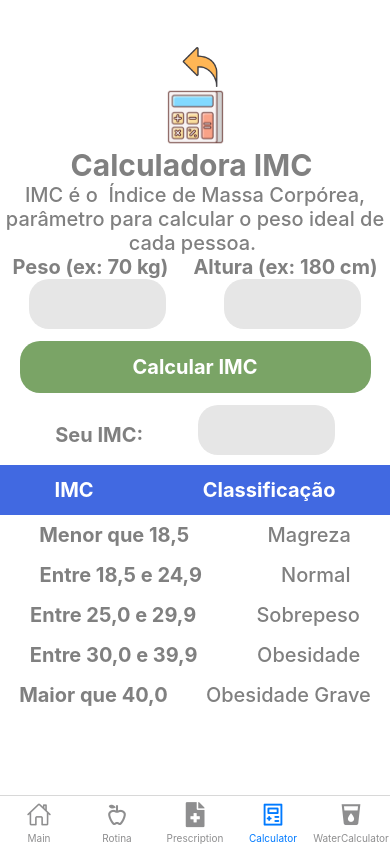
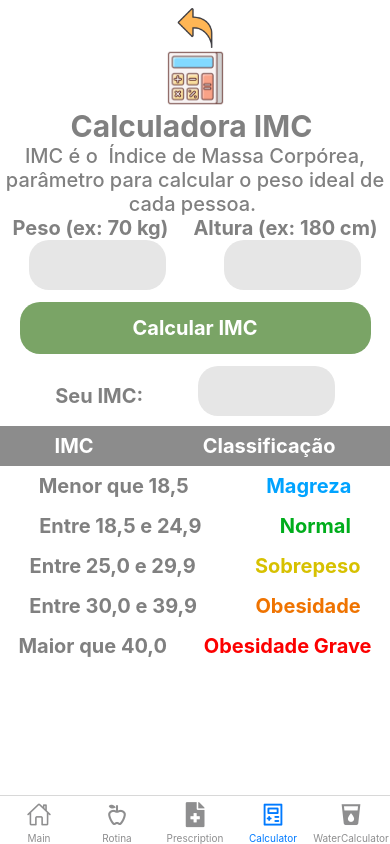
Before and after one commit to EduardoGillung/Nutri, a React Native app: screen /Calculator in a window 390 px wide. Built offline with nearby package versions, Linux system fonts and the light colour scheme.

Commit message:
imc fix and styles

```diff
--- a/package.json
+++ b/package.json
@@ -27,6 +27,7 @@
     "react-native-reanimated": "~3.3.0",
     "react-native-safe-area-context": "4.6.3",
     "react-native-screens": "~3.22.0",
+    "react-native-status-bar-height": "^2.6.0",
     "react-native-web": "~0.19.6",
     "uuid": "^9.0.1"
   },
--- a/src/Componentes/modalAddFood.js
+++ b/src/Componentes/modalAddFood.js
@@ -27,9 +27,9 @@ export function ModalAddFood({ navigation, handleClose }) {
 
         }).then(() => {
             //data saved sucessfully!
-
             console.log("Tarefa salva com sucesso do banco de dados")
             setModalError(false)
+
         })
             .catch((error) => {
                 //write failed
@@ -95,7 +95,7 @@ export function ModalAddFood({ navigation, handleClose }) {
             backgroundColor: '#f0f0f0',
             width: '90%',
             margin: 14,
-            padding: 14,
+            padding: 15,
             borderRadius: 12,
             fontSize: 16,
             fontWeight: '400',
@@ -107,7 +107,7 @@ export function ModalAddFood({ navigation, handleClose }) {
             width: '70%',
             borderRadius: 12,
             marginBottom: '5%',
-            padding: 12,
+            padding: 15,
             fontSize: 16,
             fontWeight: '400',
             color: '#7C7C7C',
--- a/src/Componentes/modalAddPrescriptions.js
+++ b/src/Componentes/modalAddPrescriptions.js
@@ -102,7 +102,7 @@ export function ModalAddPrescriptions({ handleClose, navigation }) {
             backgroundColor: '#f0f0f0',
             width: '90%',
             margin: 14,
-            padding: 14,
+            padding: 15,
             borderRadius: 12,
             fontSize: 16,
             fontWeight: '400',
@@ -114,7 +114,7 @@ export function ModalAddPrescriptions({ handleClose, navigation }) {
             width: '70%',
             borderRadius: 12,
             marginBottom: '5%',
-            padding: 12,
+            padding: 15,
             fontSize: 16,
             fontWeight: '400',
             color: '#7C7C7C',
--- a/src/Telas/addUser.js
+++ b/src/Telas/addUser.js
@@ -135,7 +135,7 @@ const styles = StyleSheet.create({
         padding: 15,
         borderRadius: 12,
         fontSize: 18,
-        fontWeight: '400',
+        fontWeight: '300',
     },
   createFailed: {
     color: 'red',
@@ -161,7 +161,7 @@ const styles = StyleSheet.create({
   returnButton: {
     height: 40,
     width: 40,
-        marginRight: '90%',
+    marginRight: '85%',
     marginBottom: '5%',
 },
 });
--- a/src/Telas/config.js
+++ b/src/Telas/config.js
@@ -43,27 +43,26 @@ const styles = StyleSheet.create({
         width: '100%',
         justifyContent: 'flex-start',
         alignItems: 'center',
+        marginTop: '15%',
 
     },
     headerText: {
        color: '#fff',
        fontSize: 32,
        fontWeight: 'bold',
-       marginTop: '3%',
-       marginBottom: '5%',
+
     },
     logo: {
         height: 60,
         width: 60,
-        marginRight: '70%',
-        marginTop: '20%',
-
+        marginRight: '75%',
+        marginTop: '5%',
     },
     text: {
         fontSize: 30,
         fontWeight: 'bold',
         color: '#fff',
-        marginTop: 40,
+        marginTop: '15%',
     },
     textLogo:{
         fontSize: 10,
--- a/src/Telas/imcCalculator.js
+++ b/src/Telas/imcCalculator.js
@@ -1,5 +1,5 @@
 import React, { useEffect, useState } from "react";
-import { View, TextInput, FlatList, StyleSheet, Image, Pressable, Text, TouchableOpacity, Keyboard } from 'react-native';
+import { View, TextInput, FlatList, StyleSheet, Image, Pressable, Text, TouchableOpacity, Keyboard, StatusBar } from 'react-native';
 
 const TelaIMCcalculator = ({ navigation }) => {
 
@@ -43,10 +43,19 @@ const TelaIMCcalculator = ({ navigation }) => {
             }
             return text;
           };
+          const getIMCColor = (imcValue) => {
+            if (imcValue < 18.5) return '#00A3FF'; // Magreza
+            if (imcValue >= 18.5 && imcValue <= 24.9) return '#00AD1C'; // Normal
+            if (imcValue >= 25.0 && imcValue <= 29.9) return '#D7C100'; // Sobrepeso
+            if (imcValue >= 30.0 && imcValue <= 39.9) return '#EF7300'; // Obesidade
+            if (imcValue >= 40.0) return '#FC0000'; // Obesidade Grave
+            return 'gray'; // Caso de erro ou valor não definido
+        };
 
 
     return (
         <View style={styles.container}>
+
             <TouchableOpacity
                 onPress={() => navigation.navigate('Main')}>
                 <Image
@@ -89,7 +98,11 @@ const TelaIMCcalculator = ({ navigation }) => {
             <View style={styles.IMCcontent}>
                 <Text style={styles.text}>Seu IMC:</Text>
                 <Pressable style={styles.imcInput}>
-                    {imc !== null && <Text style={styles.imc}>{imc} {}</Text>}
+                    {imc !== null && (
+                        <Text style={[styles.imc, { color: getIMCColor(parseFloat(imc)) }]}>
+                            {imc}
+                        </Text>
+                    )}
                 </Pressable>
             </View>
             <View style={styles.ErrorContainer}>
@@ -101,23 +114,23 @@ const TelaIMCcalculator = ({ navigation }) => {
             </View>
             <View style={styles.Table}>
                 <Text style={styles.text}>Menor que 18,5</Text>
-                <Text style={styles.description}>Magreza</Text>
+                <Text style={styles.magreza}>Magreza</Text>
             </View>
             <View style={styles.Table}>
                 <Text style={styles.text}>Entre 18,5 e 24,9</Text>
-                <Text style={styles.description}>Normal</Text>
+                <Text style={styles.normal}>Normal</Text>
             </View>
             <View style={styles.Table}>
                 <Text style={styles.text}>Entre 25,0 e 29,9</Text>
-                <Text style={styles.description}>Sobrepeso</Text>
+                <Text style={styles.sobrepeso}>Sobrepeso</Text>
             </View>
             <View style={styles.Table}>
                 <Text style={styles.text}>Entre 30,0 e 39,9</Text>
-                <Text style={styles.description}>Obesidade</Text>
+                <Text style={styles.obesidade}>Obesidade</Text>
             </View>
             <View style={styles.Table}>
                 <Text style={styles.text}>Maior que 40,0</Text>
-                <Text style={styles.description}>Obesidade Grave</Text>
+                <Text style={styles.obesidadeGrave}>Obesidade Grave</Text>
             </View>
         </View>
     );
@@ -129,7 +142,7 @@ const styles = StyleSheet.create({
         justifyContent: 'flex-start',
         alignItems: 'center',
         backgroundColor: '#fff',
-        paddingTop: '12%',
+        paddingTop: '2%',
     },
     content: {
         width: '100%',
@@ -181,11 +194,11 @@ const styles = StyleSheet.create({
     },
     TableContent: {
         width: '100%',
-        height: 50,
+        height: 40,
         alignItems: 'center',
         justifyContent: 'space-around',
         flexDirection: 'row',
-        backgroundColor: '#4169E1',
+        backgroundColor: '#8C8C8C',
     },
     Table: {
         width: '100%',
@@ -225,8 +238,7 @@ const styles = StyleSheet.create({
     returnButton: {
         height: 40,
         width: 40,
-        marginRight: '90%',
-        marginLeft: 10,
+        marginRight: '85%',
     },
     text: {
         fontSize: 20,
@@ -238,14 +250,14 @@ const styles = StyleSheet.create({
         color: 'red',
         fontSize: 20,
         fontWeight: '600',
-        paddingBottom: 12,
-        paddingHorizontal: 12,
+        paddingBottom: 5,
+        paddingHorizontal: 5,
         textAlign: 'center',
     },
     imc: {
         fontSize: 30,
         fontWeight: 'bold',
-        color: 'red',
+        color: '#8C8C8C',
 
     },
     textTable: {
@@ -260,5 +272,35 @@ const styles = StyleSheet.create({
         color: '#fff',
         textAlign: 'center',
     },
+    magreza: {
+        fontSize: 20,
+        fontWeight: 'bold',
+        color: '#00A3FF',
+        textAlign: 'center',
+    },
+    normal: {
+        fontSize: 20,
+        fontWeight: 'bold',
+        color: '#00AD1C',
+        textAlign: 'center',
+    },
+    sobrepeso:{
+        fontSize: 20,
+        fontWeight: 'bold',
+        color: '#D7C100',
+        textAlign: 'center',
+    },
+    obesidade:{
+        fontSize: 20,
+        fontWeight: 'bold',
+        color: '#EF7300',
+        textAlign: 'center',
+    },
+    obesidadeGrave: {
+        fontSize: 20,
+        fontWeight: 'bold',
+        color: '#FC0000',
+        textAlign: 'center',
+    },
 })
 export default TelaIMCcalculator;
--- a/src/Telas/login.js
+++ b/src/Telas/login.js
@@ -102,7 +102,7 @@ const styles = StyleSheet.create({
         padding: 15,
         borderRadius: 12,
         fontSize: 18,
-        fontWeight: '400',
+        fontWeight: '300',
         alignItems: 'center',
         justifyContent: 'center',
     },
--- a/src/Telas/prescriptions.js
+++ b/src/Telas/prescriptions.js
@@ -105,7 +105,7 @@ const styles = StyleSheet.create({
         justifyContent: 'flex-start',
         alignItems: 'center',
         backgroundColor: '#fff',
-        paddingTop: 50,
+        paddingTop: '2%',
     },
     content: {
         width: '100%',
@@ -172,8 +172,7 @@ const styles = StyleSheet.create({
     returnButton: {
         height: 40,
         width: 40,
-        marginRight: '90%',
-        marginLeft: 10,
+        marginRight: '85%',
     },
     addButton: {
         height: 60,
--- a/src/Telas/rotina.js
+++ b/src/Telas/rotina.js
@@ -105,7 +105,7 @@ const styles = StyleSheet.create({
         justifyContent: 'flex-start',
         alignItems: 'center',
         backgroundColor: '#fff',
-        paddingTop: 50,
+        paddingTop: '2%',
     },
     content: {
         width: '100%',
@@ -171,8 +171,8 @@ const styles = StyleSheet.create({
     returnButton: {
         height: 40,
         width: 40,
-        marginRight: '90%',
-        marginLeft: 10,
+        marginRight: '85%',
+
     },
     addButton: {
         height: 60,
--- a/src/Telas/waterCalculator.js
+++ b/src/Telas/waterCalculator.js
@@ -88,7 +88,7 @@ const styles = StyleSheet.create({
         justifyContent: 'flex-start',
         alignItems: 'center',
         backgroundColor: '#fff',
-        paddingTop: '12%',
+        paddingTop: '2%',
     },
     content: {
         width: '100%',
@@ -185,8 +185,7 @@ const styles = StyleSheet.create({
     returnButton: {
         height: 40,
         width: 40,
-        marginRight: '90%',
-        marginLeft: 10,
+        marginRight: '85%',
     },
     text: {
         fontSize: 20,
--- a/src/Telas/welcome.js
+++ b/src/Telas/welcome.js
@@ -48,10 +48,10 @@ const styles = StyleSheet.create({
         marginTop: '50%',
     },
     text: {
-        fontSize: 24,
+        fontSize: 22,
         fontWeight: 'bold',
         color: '#585858',
-        marginHorizontal: 2,
+        marginHorizontal: 1,
     },
     description: {
         fontSize: 18,
@@ -72,7 +72,7 @@ const styles = StyleSheet.create({
         borderRadius: 20,
         paddingTop: 18,
         paddingBottom: 18,
-        marginBottom: 12,
+        marginBottom: 18,
         justifyContent: 'center',
         alignItems: 'center',
     },
```
Also changed, not shown: src/Telas/main.js (+9 -4 lines), 1 other file (tests, documents, lock files or other folders). Lines whose indentation alone changed are shown as unchanged.
